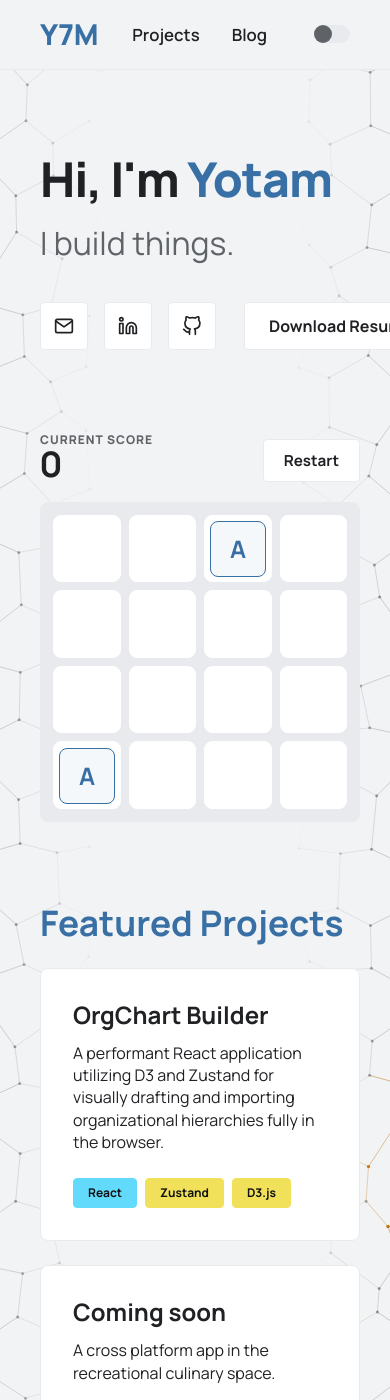
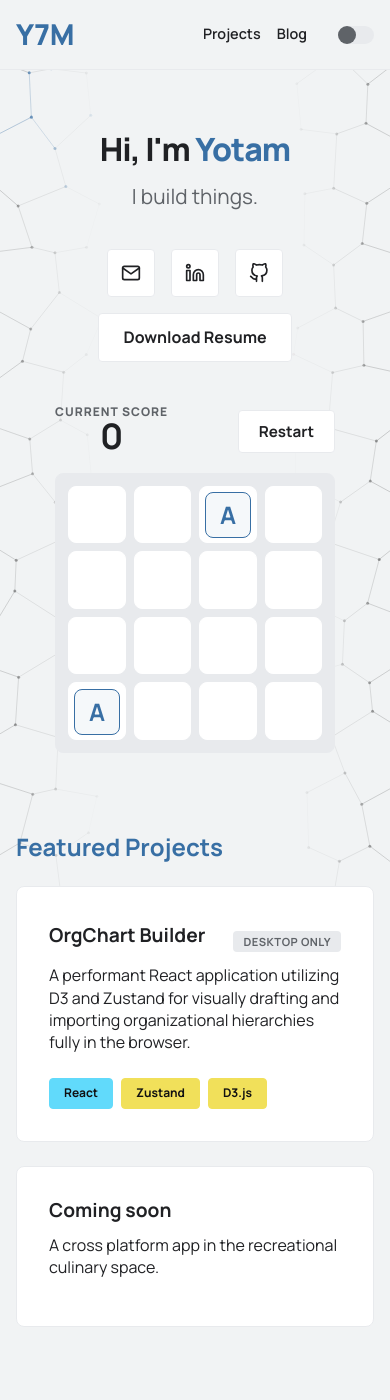
Before and after one commit to y7m/y7m.github.io, a Jekyll site: the page built from index.html, in a window 390 px wide and 1400 px high. Built offline with Jekyll 4.4.1, drawn with Linux system fonts in a browser that asks for light colours; nearby versions of some CDN libraries.

Commit message:
Fix: Fully optimize mobile responsiveness, iOS resize glitch, and add Desktop Only badge

```diff
--- a/index.html
+++ b/index.html
@@ -60,7 +60,7 @@ nav_scrolled: false
 
                 <!-- Project Card 1: OrgChart Builder -->
                 <a href="/orgchart-builder/" class="card project-card" style="text-decoration: none; color: inherit; display: block;">
-                    <h3>OrgChart Builder</h3>
+                    <h3 style="display: flex; justify-content: space-between; align-items: center;">OrgChart Builder <span class="badge-desktop">Desktop Only</span></h3>
                     <p>A performant React application utilizing D3 and Zustand for visually drafting and importing organizational hierarchies fully in the browser.</p>
                     <div class="tech-stack">
                         <div class="tech-tag" data-lang="react">React</div>
--- a/script.js
+++ b/script.js
@@ -397,7 +397,13 @@ document.addEventListener('DOMContentLoaded', () => {
             }
         }
 
-        window.addEventListener('resize', initDots);
+        let lastWidth = window.innerWidth;
+        window.addEventListener('resize', () => {
+            if (window.innerWidth !== lastWidth) {
+                lastWidth = window.innerWidth;
+                initDots();
+            }
+        });
         initDots();
 
         let mouse = { x: -1000, y: -1000 };
@@ -405,13 +411,6 @@ document.addEventListener('DOMContentLoaded', () => {
             mouse.x = e.clientX;
             mouse.y = e.clientY;
         });
-
-        window.addEventListener('touchmove', e => {
-            if (e.touches.length > 0) {
-                mouse.x = e.touches[0].clientX;
-                mouse.y = e.touches[0].clientY;
-            }
-        }, {passive: true});
 
         function animate() {
             ctx.setTransform(1, 0, 0, 1, 0, 0); // Reset for clear
--- a/style.css
+++ b/style.css
@@ -219,3 +219,72 @@ code { background: #fafafa; color: #e01258; padding: 4px 8px; border-radius: 6px
 
 /* Interactive Background */
 #bg-canvas { position: fixed; top: 0; left: 0; width: 100vw; height: 100vh; z-index: -10; pointer-events: none; opacity: 1; }
+
+/* Desktop-only badge */
+.badge-desktop {
+    display: inline-flex;
+    align-items: center;
+    gap: 5px;
+    font-size: 0.7rem;
+    padding: 4px 10px;
+    border-radius: var(--radius-btn);
+    background: var(--border-color);
+    color: var(--text-muted);
+    font-weight: 700;
+    text-transform: uppercase;
+    letter-spacing: 0.5px;
+    margin-top: 12px;
+}
+
+/* ======================== */
+/* Mobile Responsive Styles */
+/* ======================== */
+
+@media (max-width: 768px) {
+    h1 { font-size: 2rem; }
+    h2 { font-size: 1.5rem; }
+    h3 { font-size: 1.2rem; }
+
+    .nav-container { padding: 0 16px; }
+    .nav-links { gap: 16px; }
+    .nav-link { font-size: 0.9rem; }
+
+    .main-content { padding: calc(var(--nav-height) + 20px) 16px 20px; }
+
+    /* Hero: stack vertically, center everything */
+    #hero {
+        flex-direction: column !important;
+        gap: 40px !important;
+        align-items: center !important;
+        justify-content: center !important;
+        text-align: center;
+    }
+    .hero-content { min-width: 0 !important; width: 100%; }
+    .hero-content h2 { font-size: 1.3rem; }
+
+    /* Social links: wrap and center */
+    .social-links {
+        flex-wrap: wrap !important;
+        justify-content: center !important;
+    }
+    .social-links .btn { margin-left: 0 !important; }
+
+    /* Game: center and scale down on very small screens */
+    .hero-game { flex-shrink: 1 !important; }
+    .game-container { width: 280px; height: 280px; }
+
+    /* Project grid: single column */
+    .projects-grid { grid-template-columns: 1fr; }
+
+    /* Article */
+    .article-container { padding: 0; }
+
+    /* Blog cards */
+    .blog-card { padding: 20px; }
+}
+
+@media (max-width: 380px) {
+    h1 { font-size: 1.6rem; }
+    .game-container { width: 240px; height: 240px; }
+    .nav-logo { font-size: 1.4rem; }
+}
```
